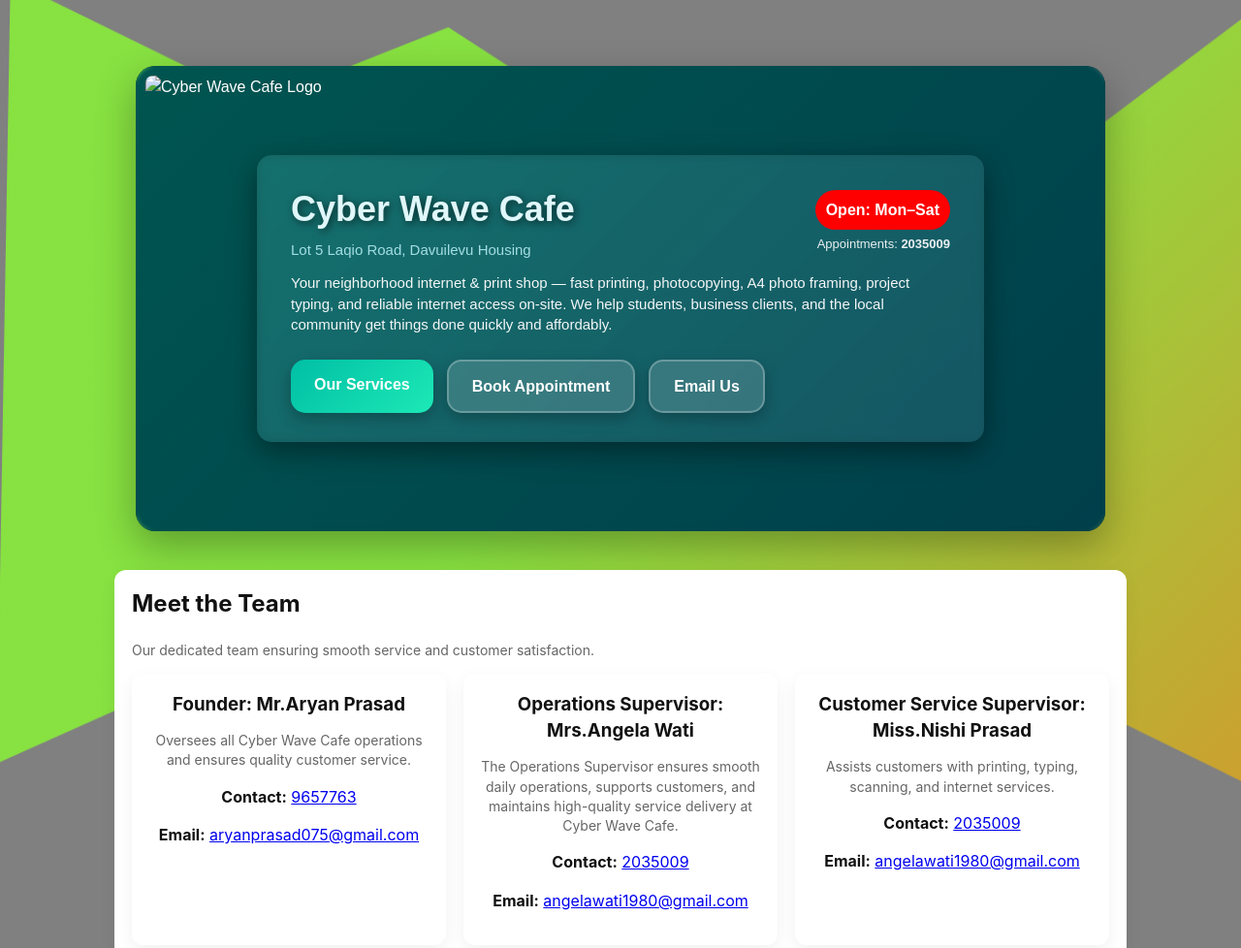
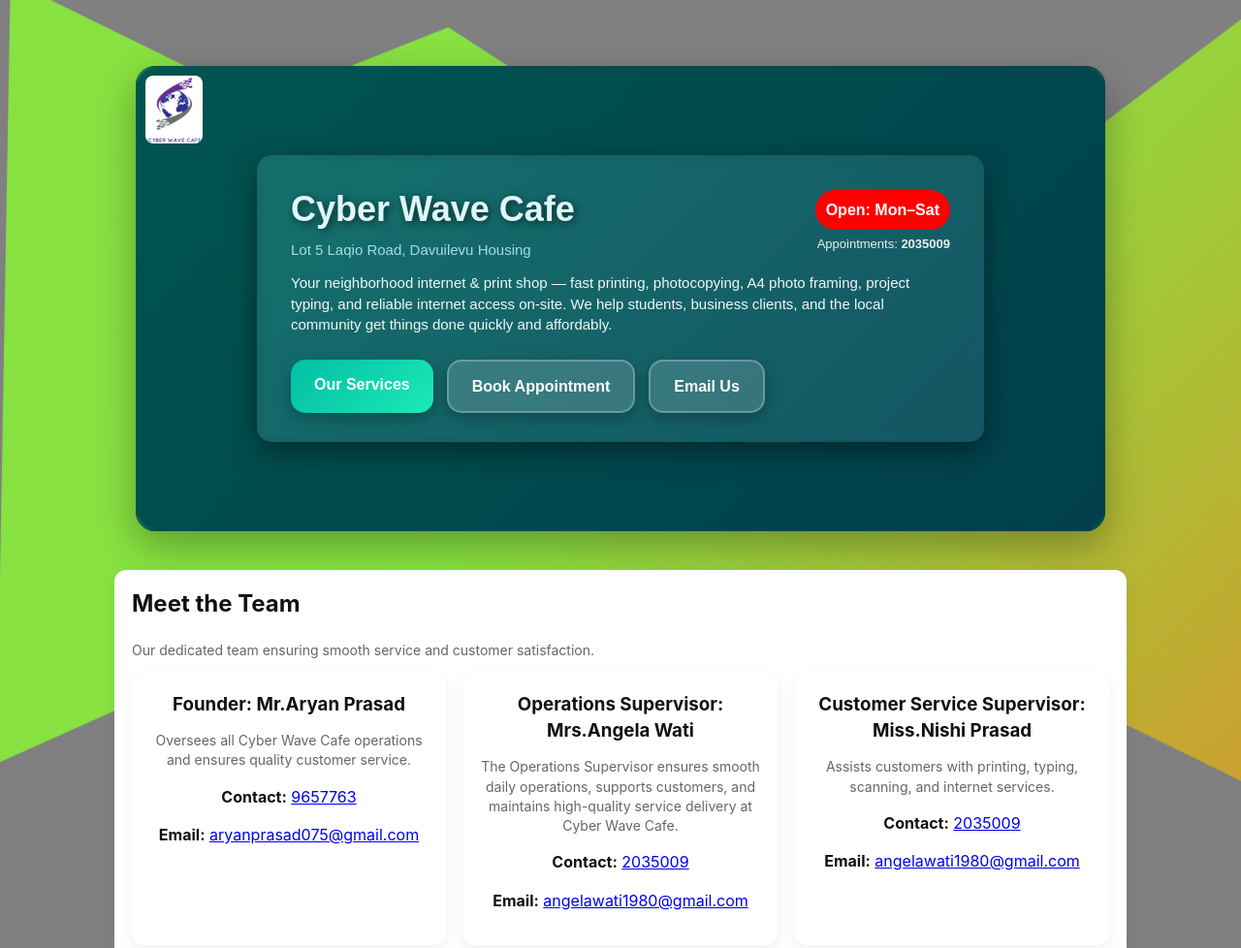
Before and after one commit to Angela80-AW/Angela80-AW, a plain HTML site: page index.html in a window 1280 px wide. Shown: the top 978 px of the page at 97% size. Drawn offline with Linux system fonts and the light colour scheme.

Commit message:
Update index.html

```diff
--- a/index.html
+++ b/index.html
@@ -282,7 +282,7 @@ header.site-hero {
   <main class="container">
     <header class="site-hero">
        <div class="top-logo-bar">
-   <img src="images/logo.png" alt="Cyber Wave Cafe Logo" class="logo">
+   <img src="logo.png" class="logo">
 </div>
       <div class="hero-image" style="background-color: #004d4d;"></div>
       <div class="hero-overlay">
@@ -428,4 +428,5 @@ header.site-hero {
 </footer>
 </main>
 </body>
+
 </html>
```
